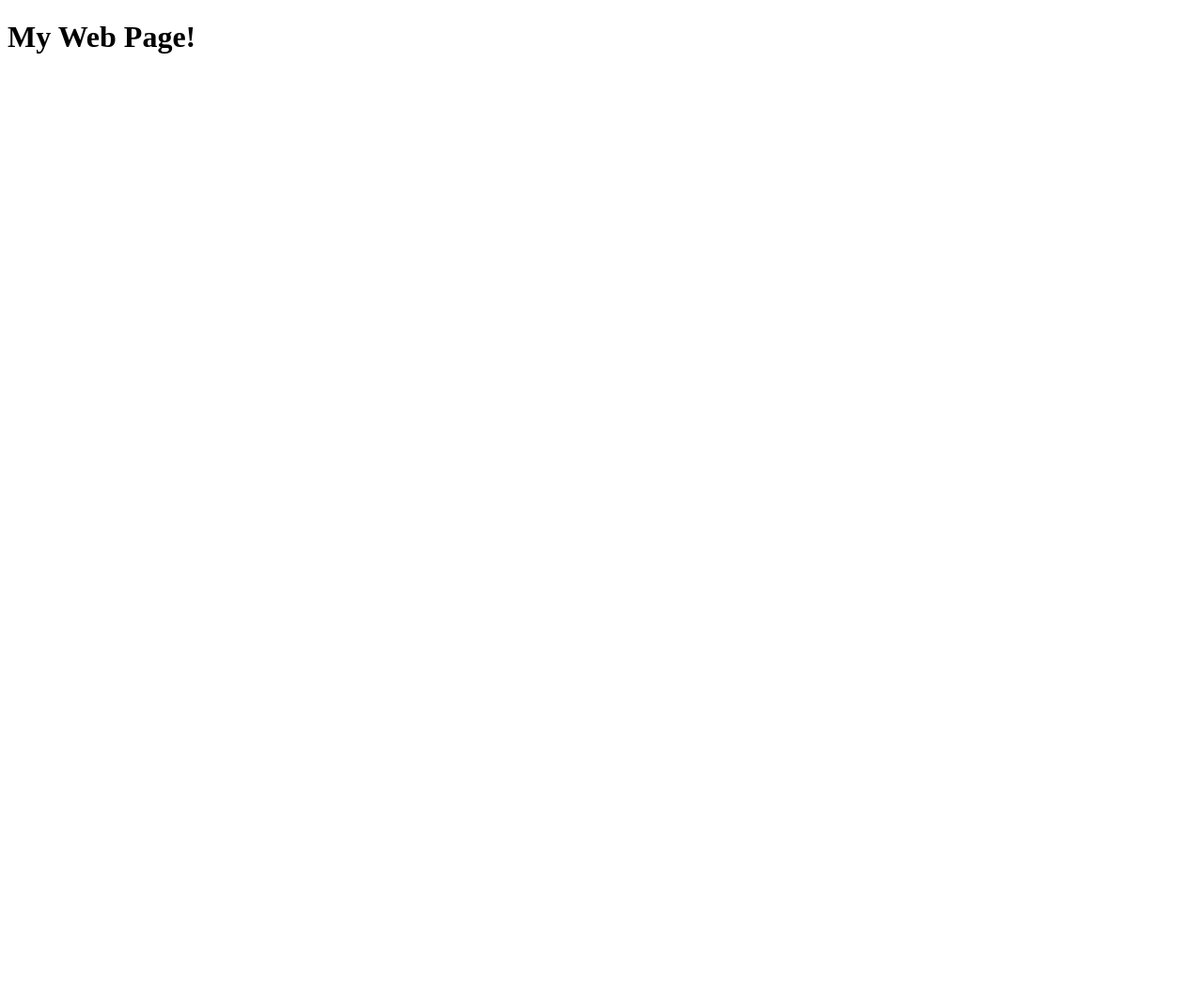
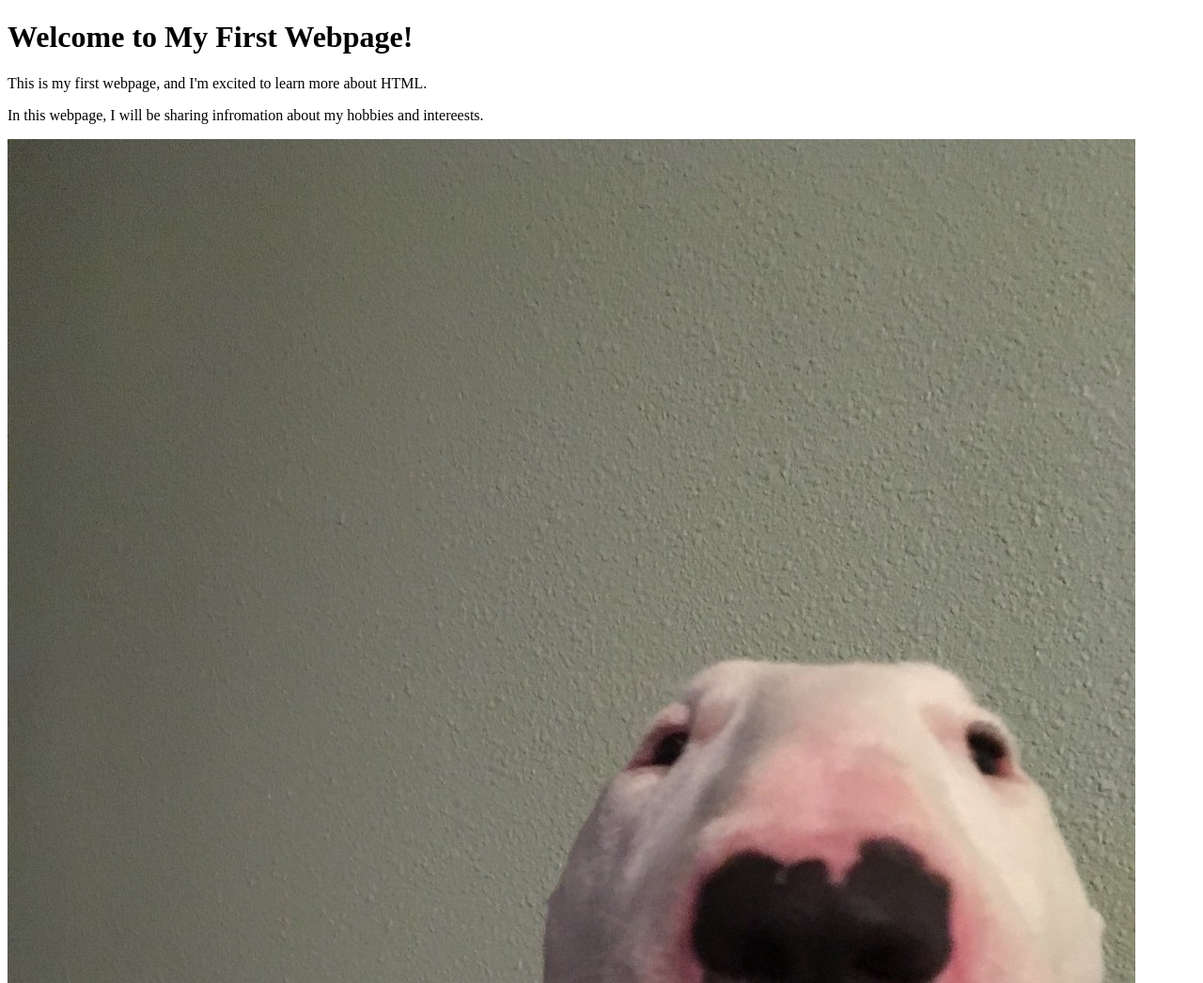
Before and after one commit to atomik-k/website, a plain HTML site: page index.html in a window 1280 px wide. Shown: the top 1046 px of the page at 94% size. Before the commit the page ends 800 px from the top, so only its background shows below. Drawn offline with Linux system fonts and the light colour scheme.

Commit message:
Update index.html

```diff
--- a/index.html
+++ b/index.html
@@ -2,9 +2,13 @@
 <html lang="en">
 <head>
     <meta charset="UTF-8">
-    <title>Document</title>
+    <title>My First Webpage</title>
 </head>
 <body>
-    <h1>My Web Page!</h1>
+    <h1>Welcome to My First Webpage!</h1>
+    <p>This is my first webpage, and I'm excited to learn more about HTML.</p>
+    <p>In this webpage, I will be sharing infromation about my hobbies and intereests.</p>
+    <img src="./resources/image.jpeg" alt="Imagine an image">
+    <p>Check out my <a href="https://abc.xyz">blog</a> for more information.</p>
 </body>
 </html>
```
